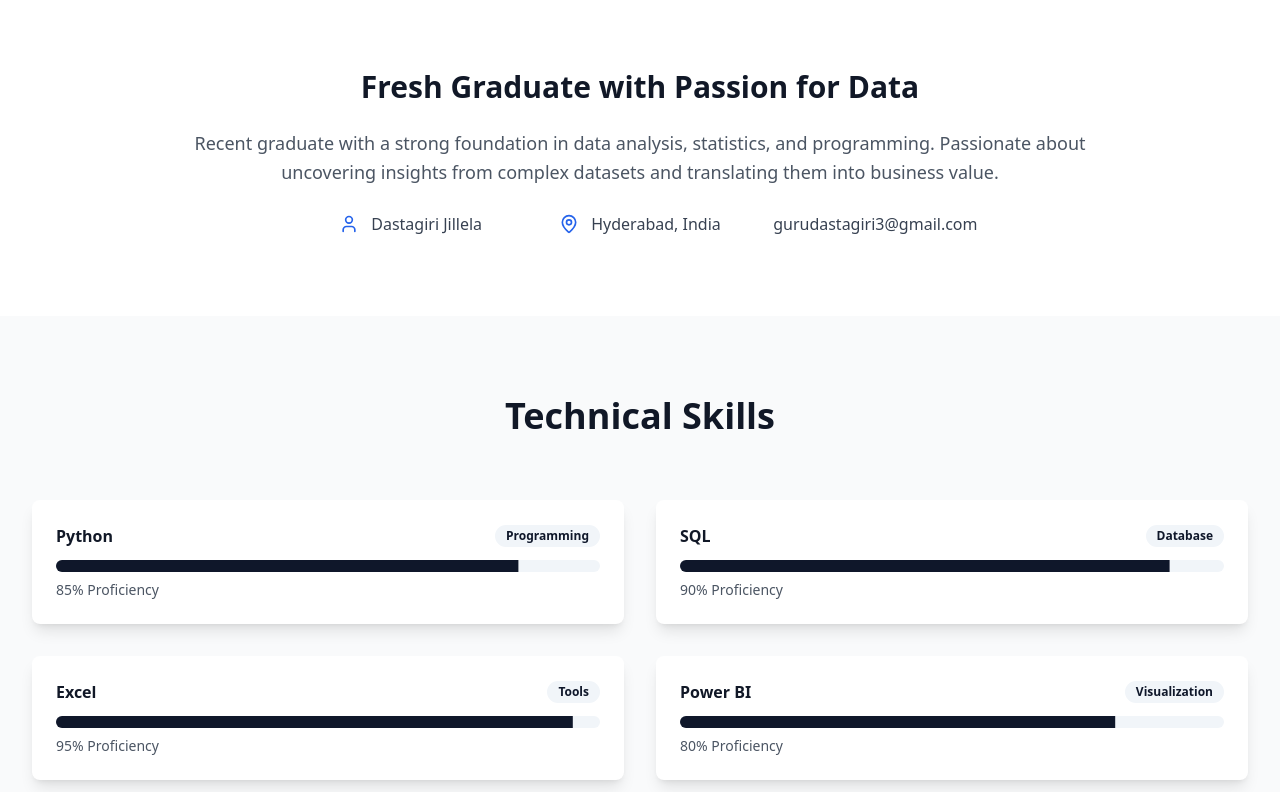
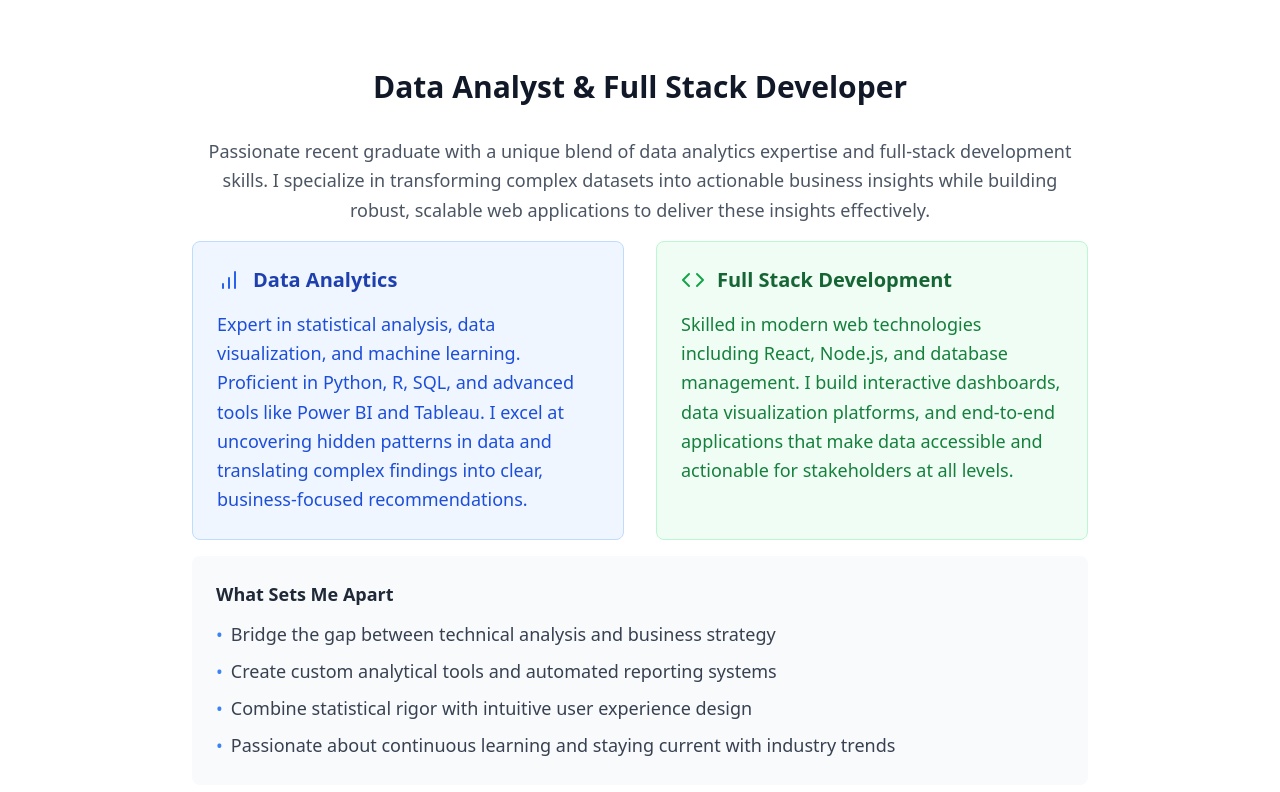
Before and after one commit to Dastagiri3/Dastagiri-jillela-portfolio, a React (Vite) app: page / in a window 1280 px wide. Shown: the part 648-1440 px from the top of the page. Built offline with nearby package versions, Linux system fonts and the light colour scheme.

Commit message:
Add about me summary
Updated the about me section with a summary based on the roles of a data analyst and full stack developer.

```diff
--- a/src/pages/Index.tsx
+++ b/src/pages/Index.tsx
@@ -1,3 +1,4 @@
+
 import React, { useState } from 'react';
 import { Card, CardContent, CardDescription, CardHeader, CardTitle } from '@/components/ui/card';
 import { Badge } from '@/components/ui/badge';
@@ -195,16 +196,68 @@ const Index = () => {
         <div className="max-w-7xl mx-auto">
           <h2 className="text-4xl font-bold text-center text-gray-900 mb-16">About Me</h2>
           <div className="max-w-4xl mx-auto">
-            <div className="space-y-6">
+            <div className="space-y-8">
               <h3 className="text-3xl font-bold text-gray-900 text-center">
-                Fresh Graduate with Passion for Data
+                Data Analyst & Full Stack Developer
               </h3>
-              <p className="text-lg text-gray-600 leading-relaxed text-center">
-                Recent graduate with a strong foundation in data analysis, statistics, and programming.
-                Passionate about uncovering insights from complex datasets and translating them into
-                business value.
-              </p>
-              <div className="grid grid-cols-1 sm:grid-cols-3 gap-4 justify-center max-w-2xl mx-auto">
+
+              <div className="text-lg text-gray-600 leading-relaxed space-y-4">
+                <p className="text-center">
+                  Passionate recent graduate with a unique blend of data analytics expertise and full-stack development skills.
+                  I specialize in transforming complex datasets into actionable business insights while building robust,
+                  scalable web applications to deliver these insights effectively.
+                </p>
+
+                <div className="grid md:grid-cols-2 gap-8 mt-8">
+                  <div className="bg-blue-50 p-6 rounded-lg border border-blue-200">
+                    <div className="flex items-center space-x-3 mb-4">
+                      <BarChart className="text-blue-600" size={24} />
+                      <h4 className="text-xl font-semibold text-blue-800">Data Analytics</h4>
+                    </div>
+                    <p className="text-blue-700">
+                      Expert in statistical analysis, data visualization, and machine learning. Proficient in Python, R, SQL,
+                      and advanced tools like Power BI and Tableau. I excel at uncovering hidden patterns in data and
+                      translating complex findings into clear, business-focused recommendations.
+                    </p>
+                  </div>
+
+                  <div className="bg-green-50 p-6 rounded-lg border border-green-200">
+                    <div className="flex items-center space-x-3 mb-4">
+                      <Code className="text-green-600" size={24} />
+                      <h4 className="text-xl font-semibold text-green-800">Full Stack Development</h4>
+                    </div>
+                    <p className="text-green-700">
+                      Skilled in modern web technologies including React, Node.js, and database management. I build
+                      interactive dashboards, data visualization platforms, and end-to-end applications that make
+                      data accessible and actionable for stakeholders at all levels.
+                    </p>
+                  </div>
+                </div>
+
+                <div className="bg-gray-50 p-6 rounded-lg mt-6">
+                  <h4 className="text-lg font-semibold text-gray-800 mb-3">What Sets Me Apart</h4>
+                  <ul className="text-gray-700 space-y-2">
+                    <li className="flex items-start">
+                      <span className="text-blue-500 mr-2">•</span>
+                      Bridge the gap between technical analysis and business strategy
+                    </li>
+                    <li className="flex items-start">
+                      <span className="text-blue-500 mr-2">•</span>
+                      Create custom analytical tools and automated reporting systems
+                    </li>
+                    <li className="flex items-start">
+                      <span className="text-blue-500 mr-2">•</span>
+                      Combine statistical rigor with intuitive user experience design
+                    </li>
+                    <li className="flex items-start">
+                      <span className="text-blue-500 mr-2">•</span>
+                      Passionate about continuous learning and staying current with industry trends
+                    </li>
+                  </ul>
+                </div>
+              </div>
+
+              <div className="grid grid-cols-1 sm:grid-cols-3 gap-4 justify-center max-w-2xl mx-auto mt-8">
                 <div className="flex items-center justify-center space-x-3">
                   <User className="text-blue-600" size={20} />
                   <span className="text-gray-700">Dastagiri Jillela</span>
```
